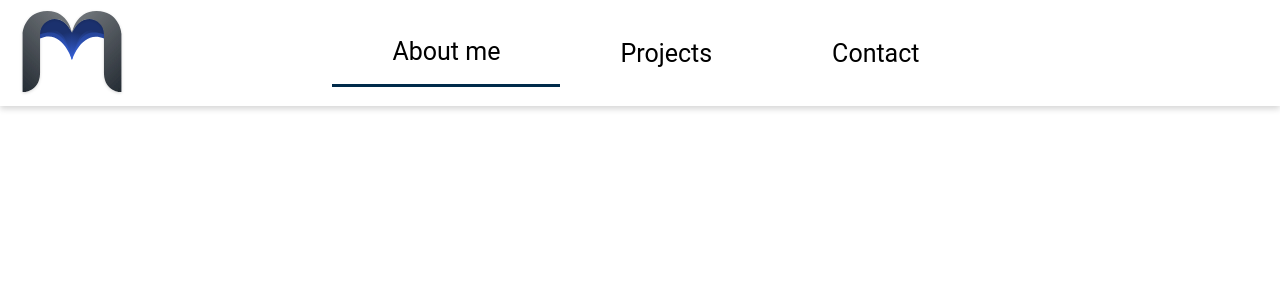
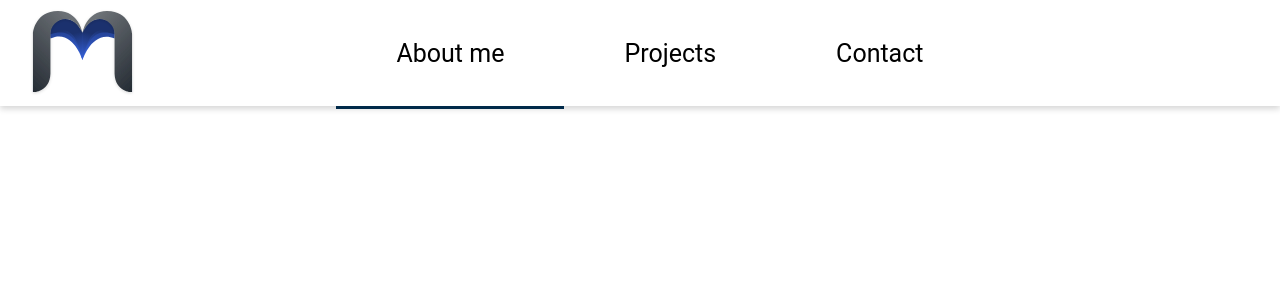
Before and after one commit to Nakhely/PortfolioMaria, an Angular app: page / in a window 1280 px wide. Shown: the top 300 px of the page. Built offline with nearby package versions, Linux system fonts and the light colour scheme.

Commit message:
navbar fixed with hover transition

```diff
--- a/angular.json
+++ b/angular.json
@@ -119,6 +119,10 @@
           }
         }
       }
-    }},
-  "defaultProject": "PortfolioMaria"
+    }
+  },
+  "defaultProject": "PortfolioMaria",
+  "cli": {
+    "analytics": "6ed857b5-aaf4-4b89-8ae8-a64e893ea00f"
+  }
 }
--- a/src/app/nav-bar/nav-bar.component.css
+++ b/src/app/nav-bar/nav-bar.component.css
@@ -1,6 +1,6 @@
-
 nav{
   width: 100%;
+  height: 106px;
   background-color: #ffffff;
   display: flex;
   flex-direction: column;
@@ -8,41 +8,47 @@ nav{
 }
 .nav-container{
   width: 100%;
+  height: 100%;
   display: flex;
   flex-direction: row;
 }
-.nav-container>*:last-child{
-  align-self: center;
 
-}
 .logo-container{
   width: 10%;
-  height: 90px;
-  padding: 8px;
+  height: 100%;
+  padding: 0 0 0 20px;
 
 }
 .logo-container img{
-  width: 100%;
-  height: 100%;
-
+  width: 85%;
+  height: 85%;
+  margin: 8px;
 }
 
 .nav-options{
   display: flex;
-  flex-shrink: 0;
+  flex-direction: row;
   justify-content: center;
   width: 80%;
-  height: 100%;
 }
 
 .option{
-  display: inline-block;
+  display: flex;
   height: 100%;
-  padding: 18px 60px ;
+  text-align: center;
+  align-items: center;
+  padding: 0 60px;
   margin: auto 0;
   font-size: 25px;
+  pointer-events: auto;
 
 }
+
+.option:hover {
+  transition: 0.2s;
+  border-bottom: 3px solid #002A4A;
+}
+
 .active{
   border-bottom: 3px solid #002A4A;
 }
--- a/src/app/nav-bar/nav-bar.component.html
+++ b/src/app/nav-bar/nav-bar.component.html
@@ -6,7 +6,6 @@
       <img src="../../assets/img/maria-logo_2.svg" alt="Logo Maria"/>
     </div>
     <div class="nav-options">
-
       <a class="option active"> About me</a>
       <a class="option"> Projects</a>
       <a class="option"> Contact</a>
```
